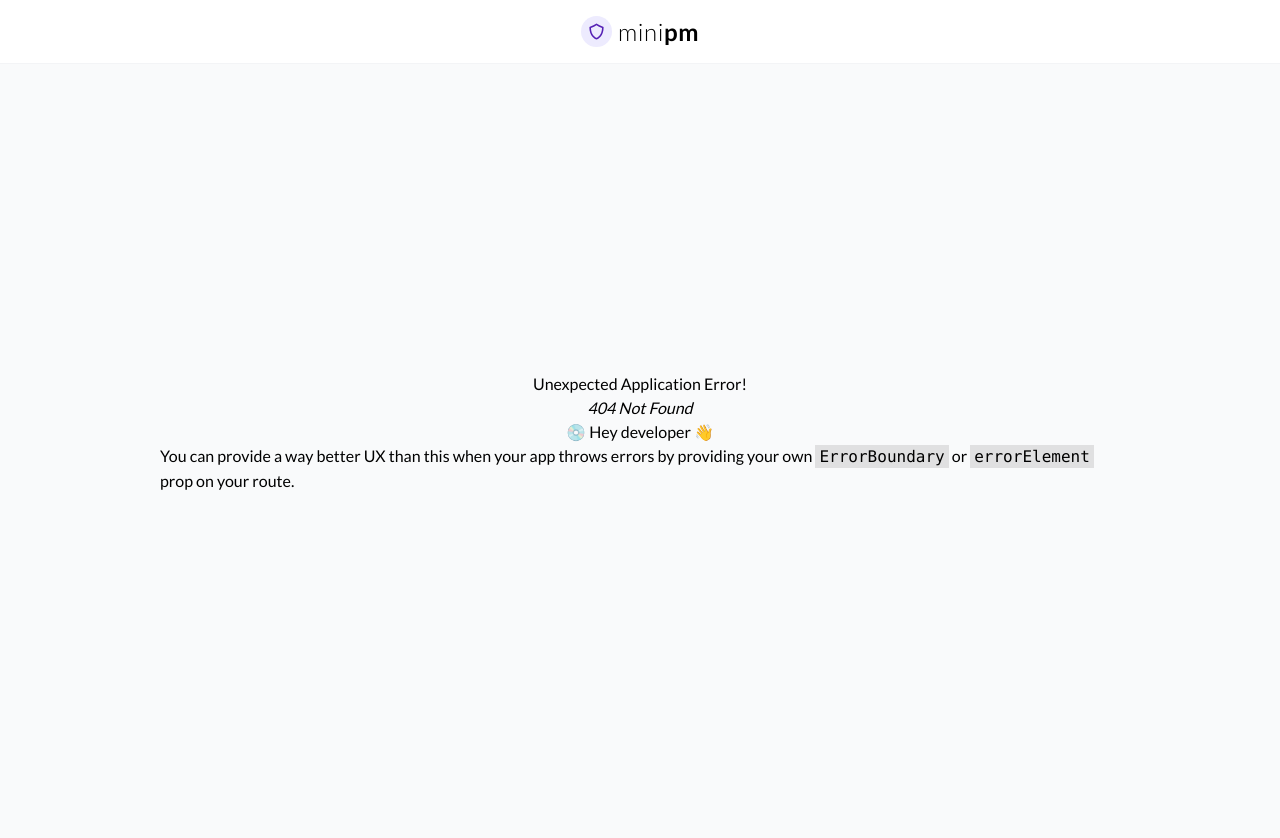
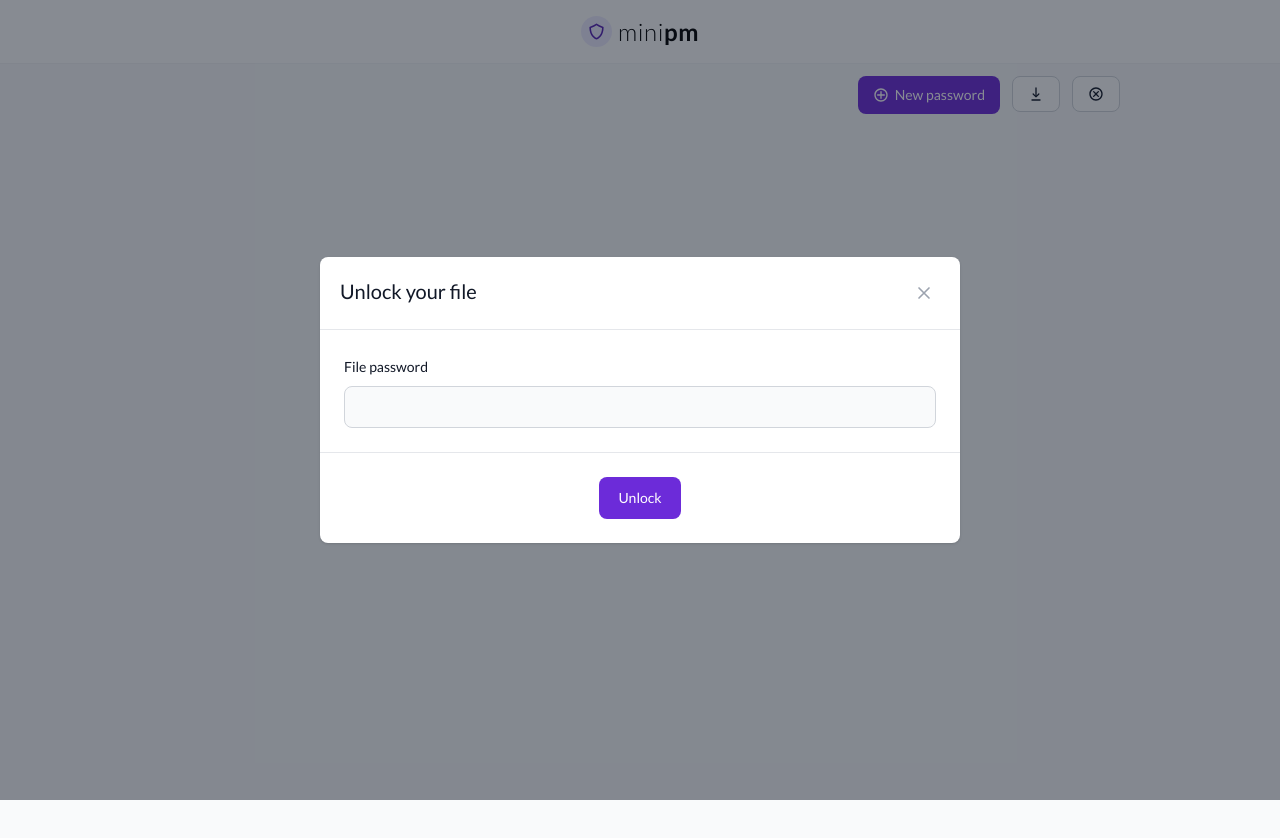
Before and after one commit to Niduck/minipm, a React (Vite) app: page /minipm/fichier/1 in a window 1280 px wide. Before the commit this address had no page. Shown: the top 838 px of the page. Built offline with nearby package versions, Linux system fonts and the light colour scheme; a web font is replaced by a local one.

Commit message:
translate in en

```diff
--- a/src/main.tsx
+++ b/src/main.tsx
@@ -5,7 +5,7 @@ import './index.scss'
 import Icons from "./components/Icons.tsx";
 import {createBrowserRouter, RouterProvider} from "react-router-dom";
 import routes from './routing/routes.tsx'
-const router = createBrowserRouter(routes)
+const router = createBrowserRouter(routes, {basename: "/minipm"})
 ReactDOM.createRoot(document.getElementById('root')!).render(
   <React.StrictMode>
     <App>
--- a/src/views/IndexView.tsx
+++ b/src/views/IndexView.tsx
@@ -75,21 +75,21 @@ function IndexView() {
 
     return (
         <>
-            <div className="flex flex-col w-2/4 text-gray-700 mx-auto border border-gray-200 px-1.5  py-1.5 rounded-md">
+            <div className="flex flex-col w-2/4 bg-white text-gray-700 mx-auto border border-gray-200 px-1.5  py-1.5 rounded-md">
                 <section onClick={passwordFileModalOnOpen}
-                         className="flex flex-col border-b border-gray-200 py-6 px-6 cursor-pointer hover:bg-gray-100">
-                    <h4>Créer un fichier de mot de passes</h4>
+                         className="flex flex-col bg-white border-b border-gray-200 py-6 px-6 cursor-pointer hover:bg-gray-100">
+                    <h4>Create a passwords file</h4>
                 </section>
                 <section onClick={openPasswordFilePicker}
-                         className="flex flex-col border-b border-gray-200 py-6 px-6 cursor-pointer hover:bg-gray-100">
-                    <h4>Ouvrir un fichier de mot de passes</h4>
+                         className="flex flex-col bg-white border-b border-gray-200 py-6 px-6 cursor-pointer hover:bg-gray-100">
+                    <h4>Open a <i>.minipm</i> passwords file</h4>
                 </section>
-                <section className="flex flex-col border-b border-gray-200 py-6 px-6 cursor-pointer hover:bg-gray-100">
-                    <h4>Chiffrer un fichier</h4>
-                </section>
-                <section className="flex flex-col py-6 px-6 cursor-pointer hover:bg-gray-100">
-                    <h4>Déchiffrer un fichier</h4>
-                </section>
+                {/*<section className="flex flex-col border-b border-gray-200 py-6 px-6 cursor-pointer hover:bg-gray-100">*/}
+                {/*    <h4>Chiffrer un fichier</h4>*/}
+                {/*</section>*/}
+                {/*<section className="flex flex-col py-6 px-6 cursor-pointer hover:bg-gray-100">*/}
+                {/*    <h4>Déchiffrer un fichier</h4>*/}
+                {/*</section>*/}
             </div>
             <PasswordFileModal isOpen={passwordFileModalOpen} onClose={passwordFileModalOnClose}></PasswordFileModal>
         </>
--- a/src/views/PasswordFileView.tsx
+++ b/src/views/PasswordFileView.tsx
@@ -106,11 +106,11 @@ function PasswordFileView() {
                     <Button color={"purple"} size={"sm"} onClick={passwordModalOnOpen}>
                         <div className="flex gap-1.5 items-center">
                             <Icon name={"pluscircle"} size={16}></Icon>
-                            Créer un mot de passe
+                            New password
                         </div>
                     </Button>
                     <Tooltip placement={"bottom"}
-                             content="En téléchargeant le fichier la sauvegarde interne au navigateur sera vidée."
+                             content="By downloading the file, the browser's internal backup will be cleared."
                              style="dark">
                         <Button color={"light"} size={"sm"} outline onClick={savePasswordFile}>
                             <div className="flex gap-1.5 items-center">
@@ -118,11 +118,16 @@ function PasswordFileView() {
                             </div>
                         </Button>
                     </Tooltip>
-                    <Button color={"light"} size={"sm"} outline onClick={closePasswordFile}>
-                        <div className="flex gap-1.5 items-center">
-                            <Icon name={"close"} size={16}></Icon>
-                        </div>
-                    </Button>
+                    <Tooltip placement={"bottom"}
+                             content="Closes the file. Remember to save any changes by using the download button; otherwise, they will be lost."
+                             style="dark">
+                        <Button color={"light"} size={"sm"} outline onClick={closePasswordFile}>
+                            <div className="flex gap-1.5 items-center">
+                                <Icon name={"close"} size={16}></Icon>
+                            </div>
+                        </Button>
+                    </Tooltip>
+
                 </div>
             </div>
             <div className="flex flex-col gap-3  items-stretch p-6  h-full w-full">
--- a/src/views/components/PasswordFileModal.tsx
+++ b/src/views/components/PasswordFileModal.tsx
@@ -39,19 +39,19 @@ function PasswordFileModal({isOpen, onClose}:{isOpen:boolean, onClose: (data?:st
     return (
         <>
             <Modal show={isOpen} onClose={_onClose}>
-                <Modal.Header>Créer un fichier de mot passe</Modal.Header>
+                <Modal.Header>Create a passwords file</Modal.Header>
                 <Modal.Body>
                     <form id="rr" ref={formRef} autoComplete={"off"} className="flex w-full flex-col gap-4">
                         <div>
                             <div className="mb-2 block">
-                                <Label htmlFor="filename" value="Nom du fichier"/>
+                                <Label htmlFor="filename" value="Filename"/>
                             </div>
                             <TextInput autoComplete={"off"} name="filename" id="filename" type="text"
-                                       placeholder="mon_super_projet" required/>
+                                       placeholder="my_file" required/>
                         </div>
                         <div>
                             <div className="mb-2 block">
-                                <Label htmlFor="secretkey" value="Clé de sécurité"/>
+                                <Label htmlFor="secretkey" value="File password"/>
                             </div>
                             <div className={"flex gap-1.5"}>
 
@@ -62,7 +62,7 @@ function PasswordFileModal({isOpen, onClose}:{isOpen:boolean, onClose: (data?:st
                                                    //Only way found to prevent autocomplete by Chrome
                                                    e.target.removeAttribute('readonly')
                                                }} name="secretkey" id="secretkey"
-                                               helperText={"C'est le mot de passe qui servira à chiffrer les données pour ce fichier. Il vous sera demandé plus tard, ne le perdez pas."}
+                                               helperText={"This is the password that will be used to encrypt the data for this file. You will be asked for it later, do not lose it ans use a strong password."}
                                                type={secretKeyVisible ? "text" : "password"} required/>
                                 </div>
                                 <div className={"flex gap-1.5  items-start"}>
@@ -84,7 +84,7 @@ function PasswordFileModal({isOpen, onClose}:{isOpen:boolean, onClose: (data?:st
                 </Modal.Body>
                 <Modal.Footer>
                     <div className="mx-auto">
-                        <Button onClick={handleSave}>Valider</Button>
+                        <Button color={"purple"} onClick={handleSave}>Continue</Button>
                     </div>
                 </Modal.Footer>
             </Modal>
--- a/src/views/components/PasswordGeneratorModal.tsx
+++ b/src/views/components/PasswordGeneratorModal.tsx
@@ -39,7 +39,7 @@ function PasswordGeneratorModal({isOpen, onClose}:{isOpen:boolean, onClose: (dat
 
     return (
         <Modal show={isOpen} onClose={_onClose}>
-            <Modal.Header>Générateur de mot de passe</Modal.Header>
+            <Modal.Header>Password generator</Modal.Header>
             <Modal.Body>
                 <form ref={formRef} autoComplete={"off"} className="flex w-full items-stretch gap-12">
                     <div className={"w-full flex justify-evenly flex-col gap-12"}>
--- a/src/views/components/PasswordModal.tsx
+++ b/src/views/components/PasswordModal.tsx
@@ -94,31 +94,33 @@ function PasswordModal({isOpen, onClose, defaultValue}: { isOpen: boolean, onClo
     return (
         <>
             <Modal size={"4xl"} show={isOpen} onClose={_onClose}>
-                <Modal.Header>Mot passe</Modal.Header>
+                <Modal.Header>{
+                    defaultValue ? "Edit password" : "New password"
+                }</Modal.Header>
                 <Modal.Body>
                     {typeof value?.secret !== "string" && (
                         <form ref={formRef} autoComplete={"off"} className="flex w-full items-stretch gap-12">
                             <div className={"w-1/2 flex justify-evenly flex-col gap-3"}>
                                 <div>
                                     <div className="mb-2 block">
-                                        <Label htmlFor="name" value="Nom"/>
+                                        <Label htmlFor="name" value="Name"/>
                                     </div>
                                     <TextInput autoComplete={"off"} name="name" defaultValue={value?.name} id="name"
                                                type="text"
-                                               placeholder="mon_super_projet" required/>
+                                               placeholder="my_secret_password" required/>
                                 </div>
                                 <div>
                                     <div className="mb-2 block">
-                                        <Label htmlFor="username" value="Nom d'utilisateur"/>
+                                        <Label htmlFor="username" value="Username"/>
                                     </div>
                                     <TextInput autoComplete={"off"} name="secret.username"
                                                defaultValue={value?.secret.username}
                                                id="username" type="text"
-                                               placeholder="mon_super_projet" required/>
+                                               required/>
                                 </div>
                                 <div>
                                     <div className="mb-2 block">
-                                        <Label htmlFor="password" value="Mot de passe"/>
+                                        <Label htmlFor="password" value="Password"/>
                                     </div>
                                     <div className={"flex gap-1.5"}>
 
@@ -152,7 +154,7 @@ function PasswordModal({isOpen, onClose, defaultValue}: { isOpen: boolean, onClo
                             </div>
                             <div className={"w-1/2"}>
                                 <div className="mb-2 block">
-                                    <Label htmlFor="password" value="Note sécurisée"/>
+                                    <Label htmlFor="password" value="Note"/>
                                 </div>
                                 <Textarea className={"h-3/4"} autoComplete={"off"} defaultValue={value?.secret.note}
                                           name="secret.note" id="note"
@@ -163,7 +165,7 @@ function PasswordModal({isOpen, onClose, defaultValue}: { isOpen: boolean, onClo
                 </Modal.Body>
                 <Modal.Footer>
                     <div className="mx-auto">
-                        <Button color="purple" disabled={isLoading} onClick={handleSave}>Valider</Button>
+                        <Button color="purple" disabled={isLoading} onClick={handleSave}>Continue</Button>
                     </div>
                 </Modal.Footer>
             </Modal>
--- a/src/views/components/PrivateKeyModal.tsx
+++ b/src/views/components/PrivateKeyModal.tsx
@@ -16,6 +16,9 @@ function PrivateKeyModal({isOpen, onClose}: { isOpen: boolean, onClose: () => vo
         }
         //Get data from the formRef
         const formData = new FormData(formRef.current);
+        if(!formData.get('privateKey') || !formData.get('filename')){
+            return;
+        }
         const privateKey = formData.get('privateKey') as string
         const encryption = Encryption();
         const storage = localStorage.getItem("minipm_lock");
@@ -37,12 +40,12 @@ function PrivateKeyModal({isOpen, onClose}: { isOpen: boolean, onClose: () => vo
 
     return (
         <Modal show={isOpen} onClose={_onClose}>
-            <Modal.Header>Créer un mot passe</Modal.Header>
+            <Modal.Header>Unlock your file</Modal.Header>
             <Modal.Body>
                 <form ref={formRef} autoComplete={"off"} className="flex w-full flex-col gap-4">
                     <div>
                         <div className="mb-2 block">
-                            <Label htmlFor="password" value="Clé de securité"/>
+                            <Label htmlFor="password" value="File password"/>
                         </div>
                         <TextInput autoComplete={"off"} readOnly onFocus={(e) => {
                             //Only way found to prevent autocomplete by Chrome
@@ -54,7 +57,9 @@ function PrivateKeyModal({isOpen, onClose}: { isOpen: boolean, onClose: () => vo
             </Modal.Body>
             <Modal.Footer>
                 <div className="mx-auto">
-                    <Button gradientDuoTone="redToYellow" outline onClick={handleSave}>Valider</Button>
+                    <Button color={"purple"} onClick={handleSave}>
+                        Unlock
+                    </Button>
                 </div>
             </Modal.Footer>
         </Modal>
```
Also changed, not shown: 3 other files (tests, documents, lock files or other folders).
